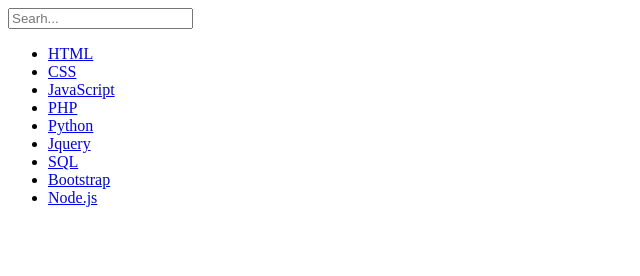
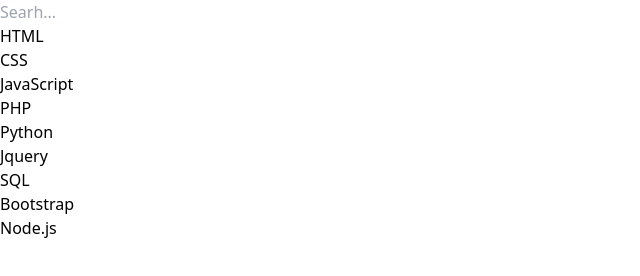
Before and after one commit to G-web007/Search-Menu, a website: page index.html in a window 1280 px wide. Shown: the whole page, without its empty margins (0-640 px from the left). Drawn offline with Linux system fonts and the light colour scheme.

Commit message:
tailwindcss package

```diff
--- a/index.html
+++ b/index.html
@@ -6,11 +6,15 @@
     <meta name="author" content="Vincent Y. Ygbuhay">
     <meta name="viewport" content="width=device-width, initial-scale=1.0">
     <title>Seach Menu</title>
+    <!-- CSS -->
+    <link rel="stylesheet" href="styles.css">
+    <!-- Tailwindcss -->
+    <link href="output.css" rel="stylesheet">
 </head>
 <body>
     <input type="text" id="searchId" placeholder="Searh..." title="Type in a category">
 
-    <ul id="menu">
+    <ul id="menu bg-gray-500">
         <li><a href="#">HTML</a></li>
         <li><a href="#">CSS</a></li>
         <li><a href="#">JavaScript</a></li>
@@ -21,5 +25,7 @@
         <li><a href="#">Bootstrap</a></li>
         <li><a href="#">Node.js</a></li>
     </ul>
+
+    <script src="main.js"></script>
 </body>
 </html>
--- /dev/null
+++ b/styles.css
@@ -0,0 +1,3 @@
+@tailwind base;
+@tailwind components;
+@tailwind utilities;
--- /dev/null
+++ b/tailwind.config.js
@@ -0,0 +1,8 @@
+/** @type {import('tailwindcss').Config} */
+module.exports = {
+  content: ["./**/*.html"],
+  theme: {
+    extend: {},
+  },
+  plugins: [],
+}
```
Also changed, not shown: package.json (added, +16 -0 lines), main.js (added), output.css (added), 1 other file.
